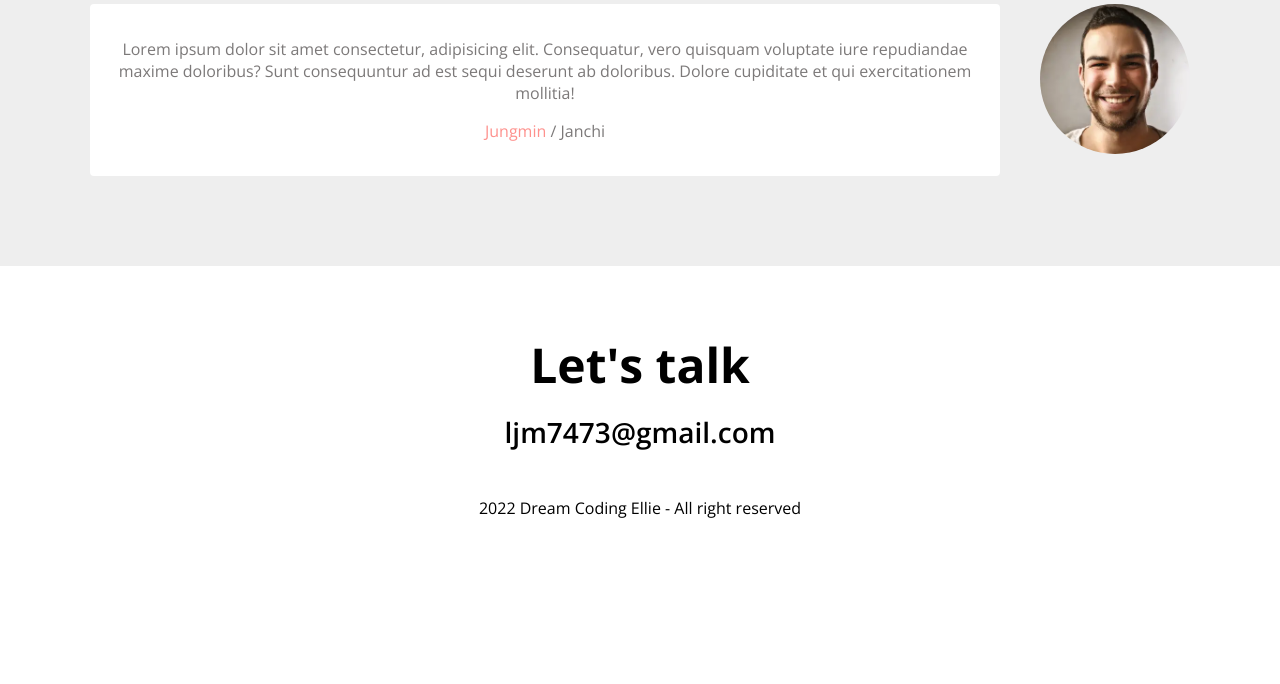
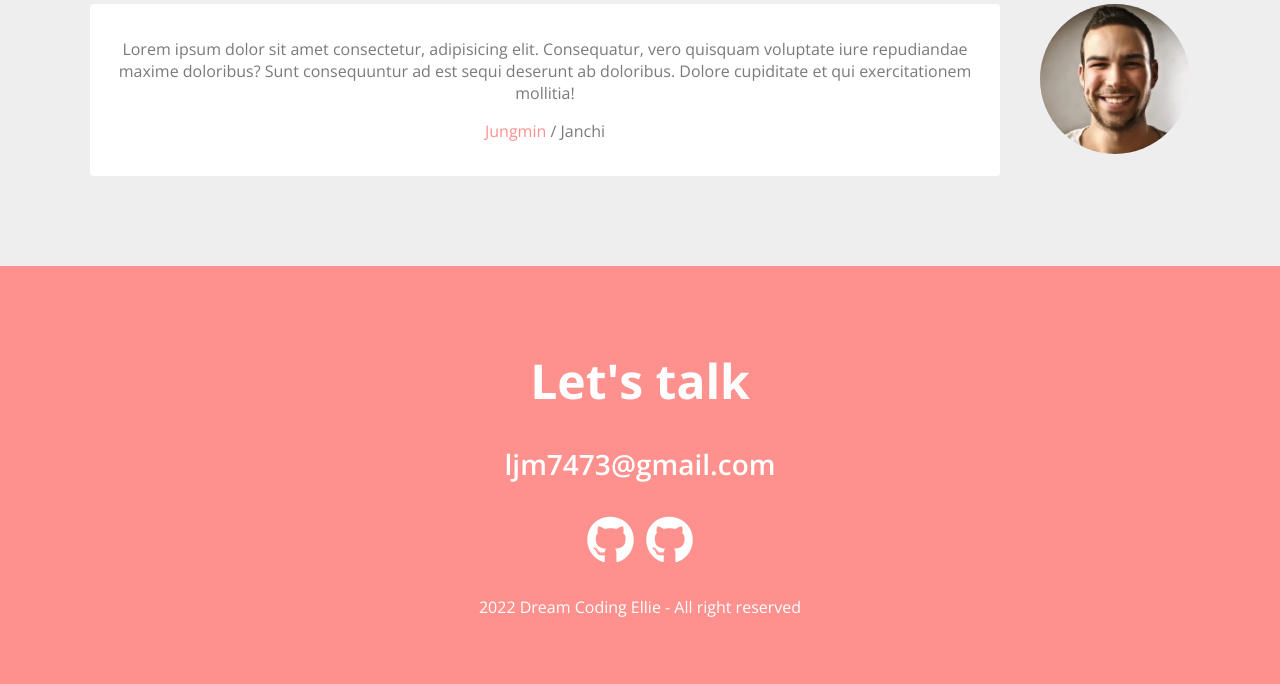
Before and after one commit to leem7473/portfolio, a PHP site: page / in a window 1280 px wide. Shown: the part 3294-3978 px from the top of the page. Before the commit the page ends 3812 px from the top, so only its background shows below. Run offline with PHP 8.4, Linux system fonts and the light colour scheme; some libraries are stand-ins or nearby versions.

Commit message:
CSS : Contact

```diff
--- a/index.html
+++ b/index.html
@@ -326,7 +326,7 @@
     <section id="contact" class="section">
       <h1 class="contact__title">Let's talk</h1>
       <h2 class="contact__email">ljm7473@gmail.com</h2>
-      <div class="contact__link">
+      <div class="contact__links">
         <a href="https://github.com/leem7473/portfolio" target="_blank">
           <i class="fa fa-brands fa-github"></i>
         </a>
--- a/style.css
+++ b/style.css
@@ -419,3 +419,32 @@
 .testimonial__speech-bubble a {
   color: var(--color-pink);
 }
+
+/* Contact */
+#contact {
+  background-color: var(--color-pink);
+}
+
+.contact__title,
+.contact__email,
+.contact__right {
+  color: var(--color-white);
+}
+
+.contact__title {
+  margin: 32px 0;
+}
+
+.contact__links {
+  font-size: var(--font-large);
+  margin: 24px 0;
+}
+
+.contact__links i {
+  transition: all var(--animation-duration) ease-in;
+}
+
+.contact__links i:hover {
+  transform: scale(1.1);
+  color: var(--color-yellow);
+}
```
